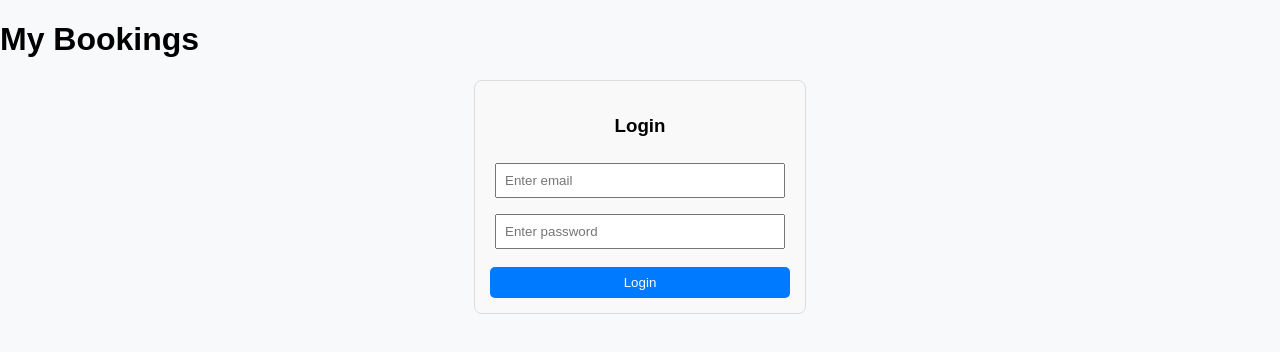
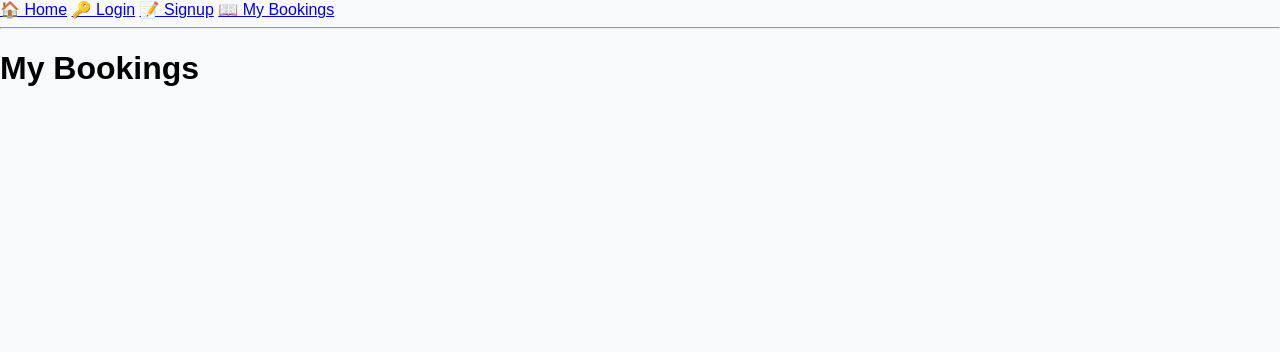
Before and after one commit to movin980/house-system, a plain HTML site: page bookings.html in a window 1280 px wide. Drawn offline with Linux system fonts and the light colour scheme; no server answers.

Commit message:
Update bookings.html

```diff
--- a/bookings.html
+++ b/bookings.html
@@ -5,46 +5,17 @@
   <meta name="viewport" content="width=device-width, initial-scale=1.0">
   <title>My Bookings</title>
   <link rel="stylesheet" href="style.css">
-  <style>
-    .login-box {
-      border: 1px solid #ddd;
-      padding: 15px;
-      margin: 20px auto;
-      max-width: 300px;
-      text-align: center;
-      border-radius: 8px;
-      background: #f9f9f9;
-    }
-    .login-box input {
-      width: 90%;
-      padding: 8px;
-      margin: 8px 0;
-    }
-    .login-box button {
-      padding: 8px 15px;
-      background: #007bff;
-      border: none;
-      color: white;
-      border-radius: 5px;
-      cursor: pointer;
-    }
-    .login-box button:hover {
-      background: #0056b3;
-    }
-  </style>
 </head>
 <body>
+  <nav class="navbar">
+    <a href="index.html">🏠 Home</a>
+    <a href="login.html">🔑 Login</a>
+    <a href="signup.html">📝 Signup</a>
+    <a href="bookings.html">📖 My Bookings</a>
+  </nav>
+  <hr>
+
   <h1>My Bookings</h1>
-
-  <!-- 🔥 Simple Login Form -->
-  <div class="login-box">
-    <h3>Login</h3>
-    <input type="email" id="email" placeholder="Enter email"><br>
-    <input type="password" id="password" placeholder="Enter password"><br>
-    <button id="loginBtn">Login</button>
-  </div>
-
-  <!-- 🔥 Bookings List -->
   <div id="myBookings"></div>
 
   <script type="module" src="bookings.js"></script>
```
